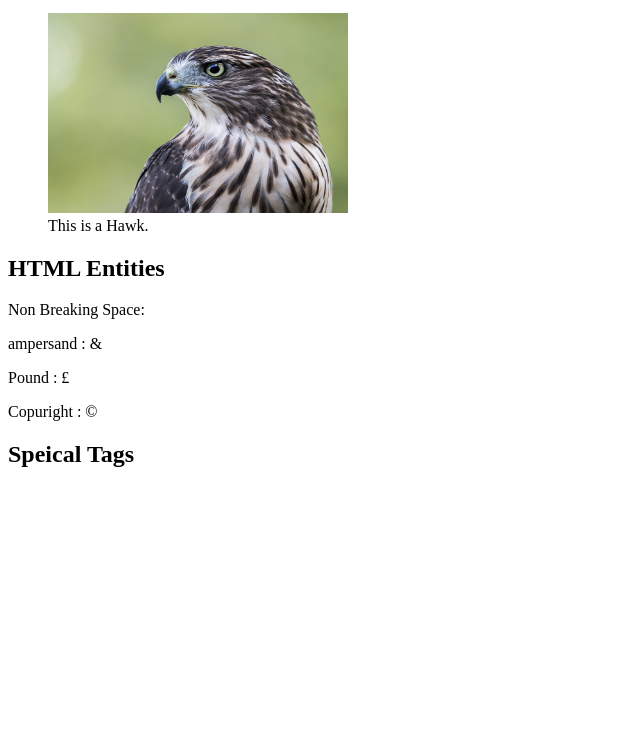
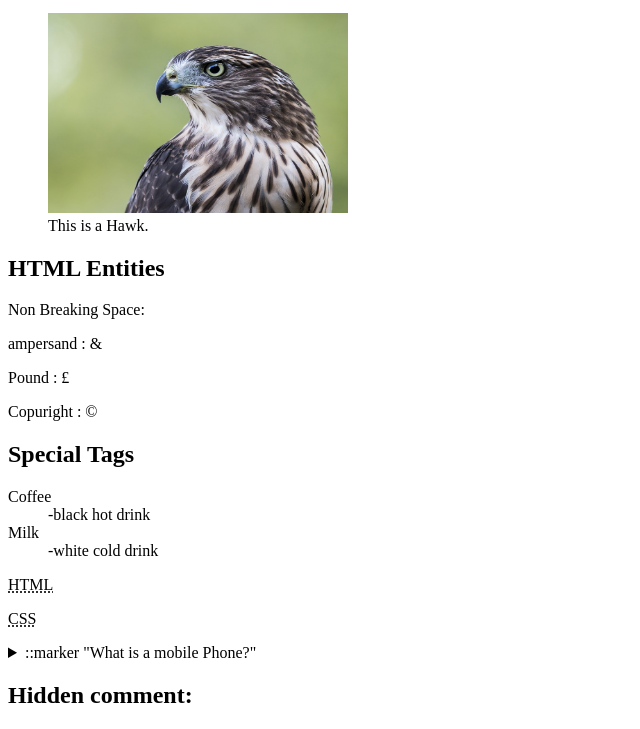
Before and after one commit to mart0895/mart0895.github.io, a plain HTML site: page lib2024/assg-2/index.html in a window 1280 px wide. Shown: the part 1245-1974 px from the top of the page, without its empty margins (0-640 px from the left). Before the commit the page ends 1733 px from the top, so only its background shows below. Drawn offline with Linux system fonts and the light colour scheme.

Commit message:
assg-2 V3

```diff
--- a/lib2024/assg-2/index.html
+++ b/lib2024/assg-2/index.html
@@ -49,7 +49,7 @@
       <tfoot>
         <tr>
           <td colspan="3">
-            "All of the above are Division Heads"
+            All of the above are Division Heads
           </td>
         </tr>
       </tfoot>
@@ -80,7 +80,7 @@
       </figure>
     </article>
   </section>
-  <section id="HTML Entities" class="main-section">
+  <section id="html entities" class="main-section">
     <h2>HTML Entities</h2>
     <article>
       <p>Non Breaking Space: &nbsp;</p>
@@ -89,10 +89,35 @@
       <p>Copuright : &copy;</p>
     </article>
   </section>
-  <section id="Special Tags" class="main-section">
-    <h2>Speical Tags</h2>
-
-
-
-</body>
-</html>
+  <section id="special-tags" class="main-section">
+    <h2>Special Tags</h2>
+    <article id="st-dl" class="special-tag">
+      <dl>
+        <dt>Coffee</dt>
+        <dd>-black hot drink</dd>
+        <dt>Milk</dt>
+        <dd>-white cold drink</dd>
+      </dl>
+    </article>
+    <article id="st-abbr" class="special-tag">
+      <p>
+        <abbr title="HyperText Markup Language">HTML</abbr>
+      </p>
+      <p>
+        <abbr title="Cascading Style Sheets">CSS</abbr>
+      </p>
+    </article>
+    <article class="special-tag" id="details">
+      <details>
+        <summary>
+          ::marker
+          "What is a mobile Phone?"
+        </summary>
+        <p>A mobile phone, cell phone or hand phone, sometimes shortened to simply mobile, cell or just phone, is a portable telephone that can make and receive calls over a radio frequency link while the user is moving within a telephone service area.</p>
+      </details>
+    </article>
+    <section>
+      <h2>Hidden comment:</h2>
+      <!-- So I discovered last week that IBS can be cause by varying states of mind, such as being anxious. So my anxiety for the coming exams is causing some issues in my life. -->
+    </body>
+    </html>
```
